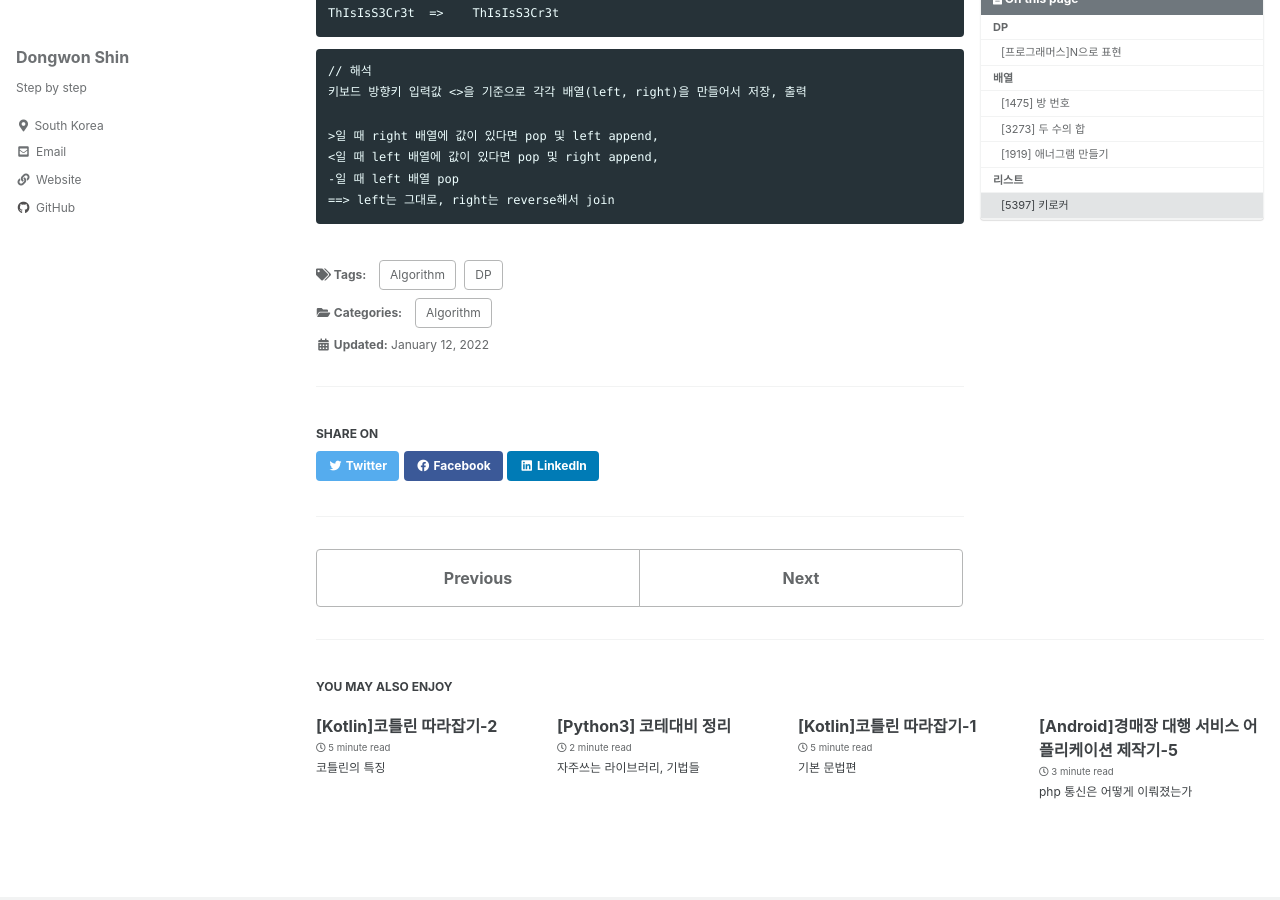
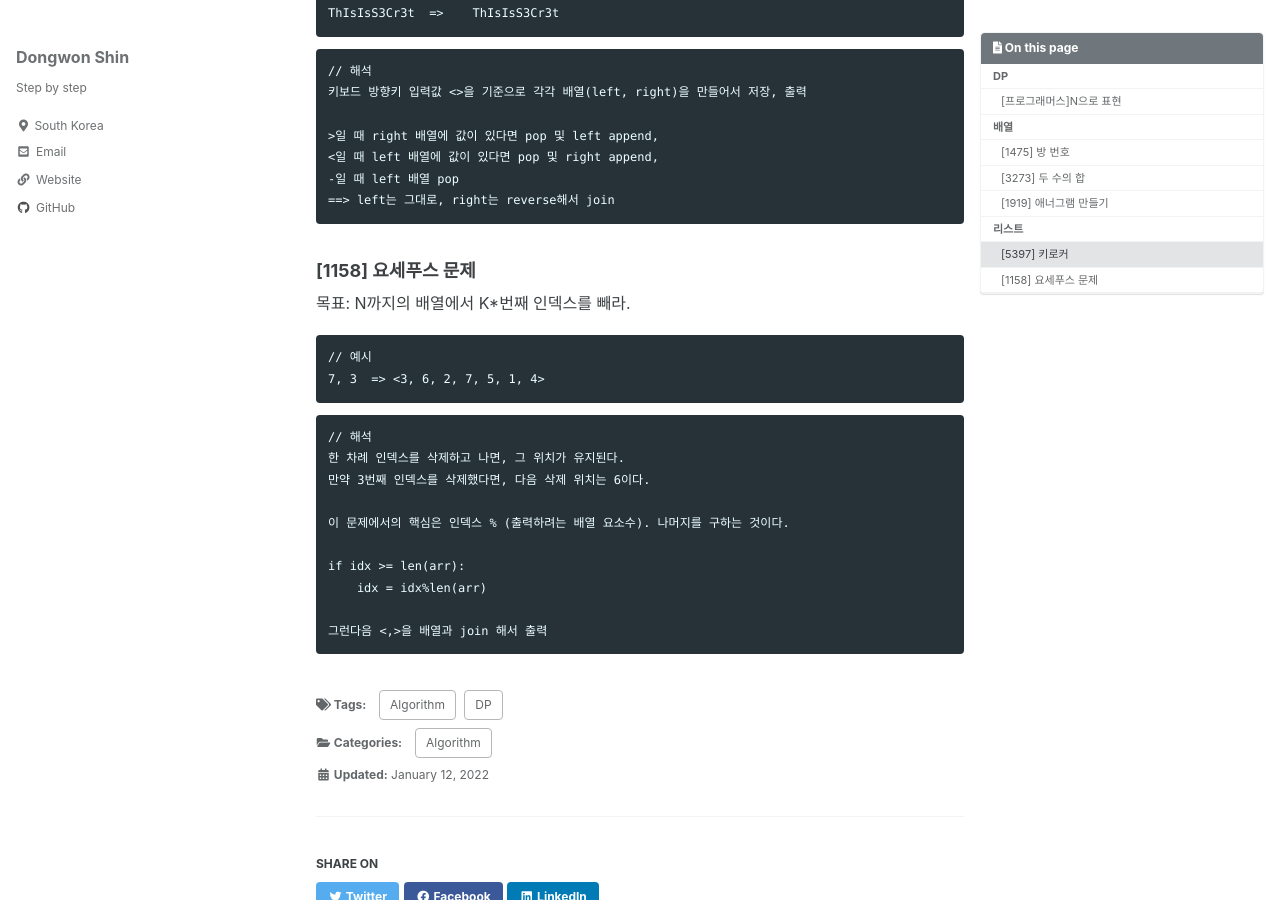
Before and after one commit to ponopono0322/ponopono0322.github.io, a Jekyll site: the page built from _posts/2022-01-12-algorithm.md, in a window 1280 px wide and 900 px high, scrolled down 2163 px. Built offline with Jekyll 4.4.1, drawn with Linux system fonts in a browser that asks for light colours; cached includes are drawn as plain includes; some web fonts are replaced; some of the changed text lies outside the part shown.

Commit message:
Update 2022-01-12-algorithm.md

````diff
--- a/_posts/2022-01-12-algorithm.md
+++ b/_posts/2022-01-12-algorithm.md
@@ -111,3 +111,23 @@ ThIsIsS3Cr3t  =>    ThIsIsS3Cr3t
 -일 때 left 배열 pop
 ==> left는 그대로, right는 reverse해서 join
 ```
+
+### [1158] 요세푸스 문제
+목표: N까지의 배열에서 K*번째 인덱스를 빼라.
+```
+// 예시
+7, 3  => <3, 6, 2, 7, 5, 1, 4>
+```
+
+```
+// 해석
+한 차례 인덱스를 삭제하고 나면, 그 위치가 유지된다.
+만약 3번째 인덱스를 삭제했다면, 다음 삭제 위치는 6이다.
+
+이 문제에서의 핵심은 인덱스 % (출력하려는 배열 요소수). 나머지를 구하는 것이다.
+
+if idx >= len(arr):
+    idx = idx%len(arr)
+
+그런다음 <,>을 배열과 join 해서 출력
+```
````
